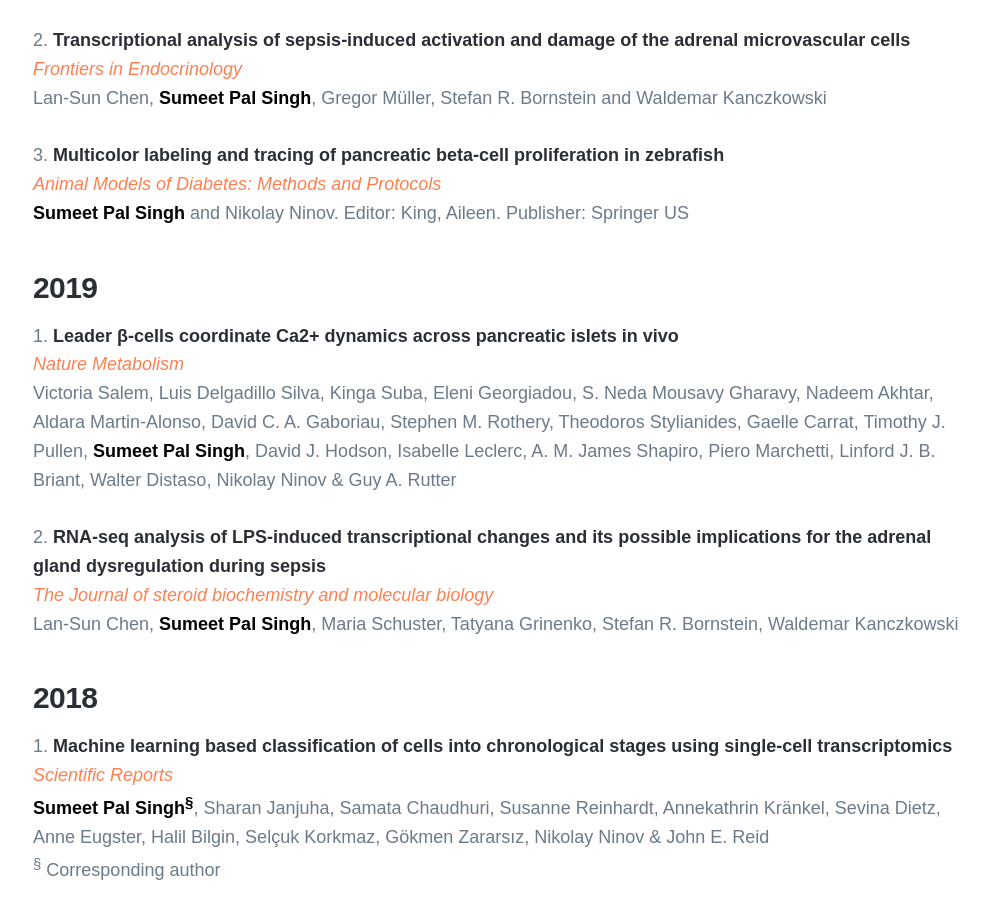
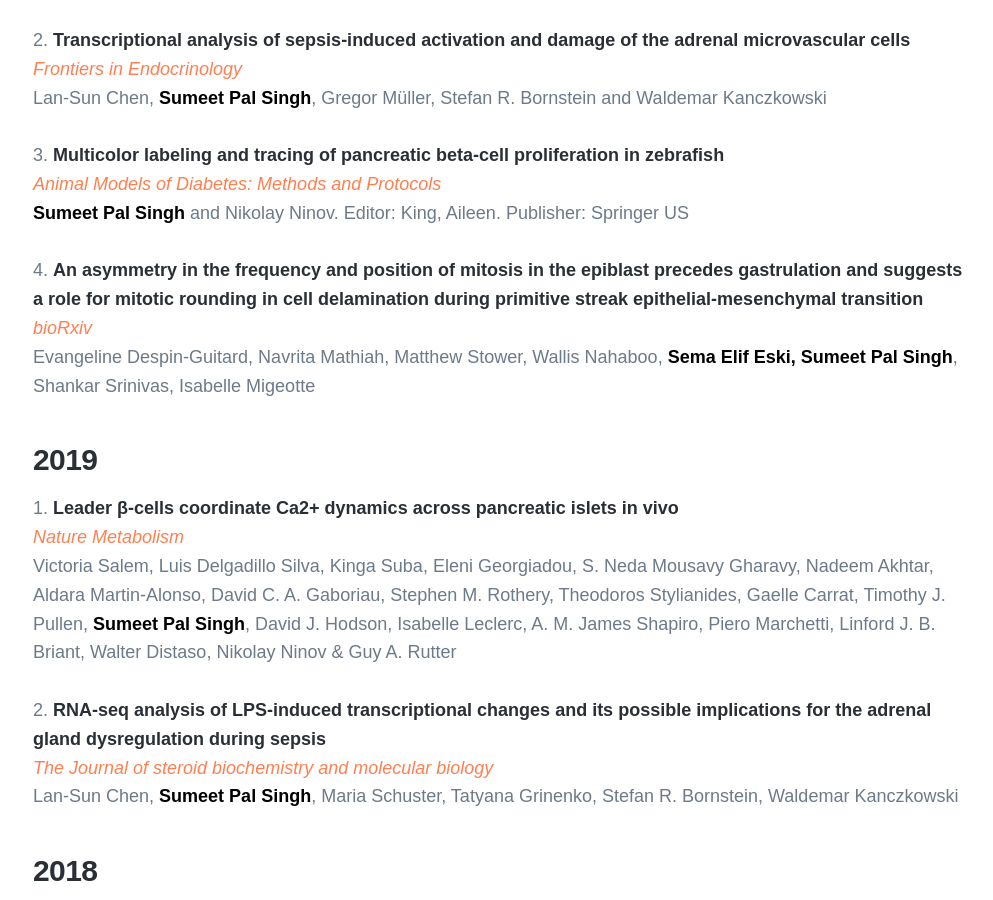
Before and after one commit to sumeetpalsingh/sumeetpalsingh.github.io, a Jekyll site: the page built from _pages/publications.md, in a window 1280 px wide and 900 px high, scrolled down 935 px. Shown: the whole window, without its empty margins (137-1130 px from the left). Built offline with Jekyll 4.4.1, drawn with Linux system fonts in a browser that asks for light colours; nearby versions of some CDN libraries; some web fonts are replaced.

Commit message:
Update publications.md

```diff
--- a/_pages/publications.md
+++ b/_pages/publications.md
@@ -21,6 +21,11 @@ featured_image: /images/demo/publications.jpg
 1. [Multicolor labeling and tracing of pancreatic beta-cell proliferation in zebrafish](https://www.springer.com/gp/book/9781071603840)
   <span style="color:coral">*Animal Models of Diabetes: Methods and Protocols*</span>
   <span style="color:black">**Sumeet Pal Singh**</span> and Nikolay Ninov. Editor: King, Aileen. Publisher: Springer US
+  <br/>
+1. [An asymmetry in the frequency and position of mitosis in the epiblast precedes gastrulation and suggests a role for mitotic rounding in cell delamination during primitive streak epithelial-mesenchymal transition](https://www.biorxiv.org/content/10.1101/2020.02.21.959080v1)
+  <span style="color:coral">*bioRxiv*</span>
+   Evangeline Despin-Guitard,  Navrita Mathiah,  Matthew Stower,  Wallis Nahaboo,  <span style="color:black">**Sema Elif Eski, Sumeet Pal Singh**</span>, Shankar Srinivas, Isabelle Migeotte
+
 
 ### 2019
 
```
